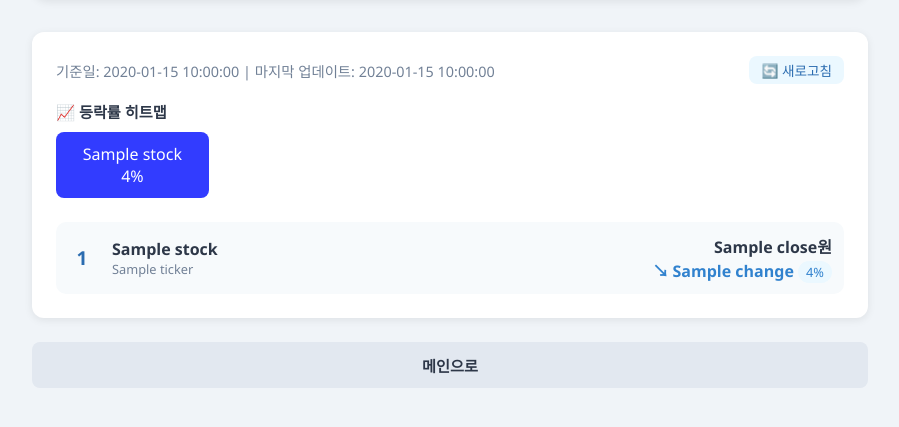
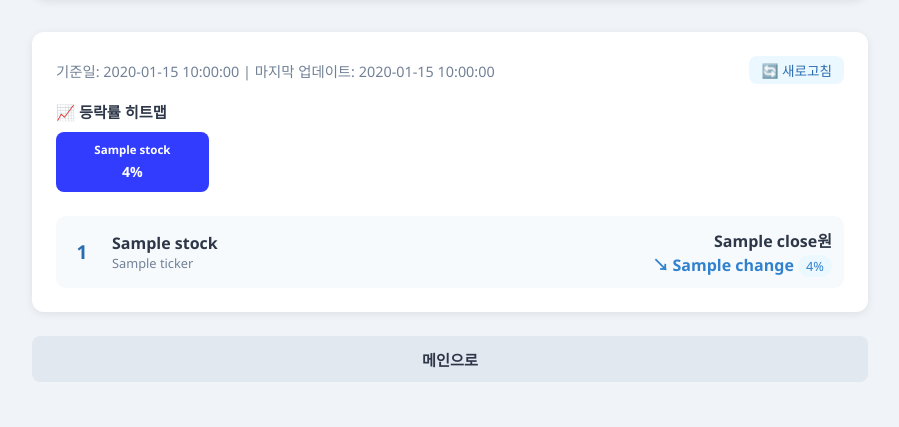
Before and after one commit to leedongho06/OSS_personalized_stock, a Flask app: template templates/kospi.html in a window 1280 px wide. Shown: the part 174-601 px from the top of the page, without its empty margins (190-1089 px from the left). Run offline with Flask 2, Linux system fonts and the light colour scheme; the template is opened without the code that fills it: most values are stand-ins (such as "Sample title", 1, 10 or a date in 2020).

Commit message:
feat: add heatmap system (css 4)

```diff
--- a/static/css/style.css
+++ b/static/css/style.css
@@ -738,3 +738,21 @@ select.input-field {
     transition: transform 0.15s, opacity 0.15s;
     background: #f7fafc;
 }
+
+.heatmap-cell:hover {
+    transform: scale(1.04);
+    opacity: 0.88;
+}
+
+.heatmap-name {
+    font-size: 0.72rem;
+    font-weight: 600;
+    margin-bottom: 0.25rem;
+    line-height: 1.3;
+    word-break: keep-all;
+}
+
+.heatmap-rate {
+    font-size: 0.88rem;
+    font-weight: 700;
+}
```
